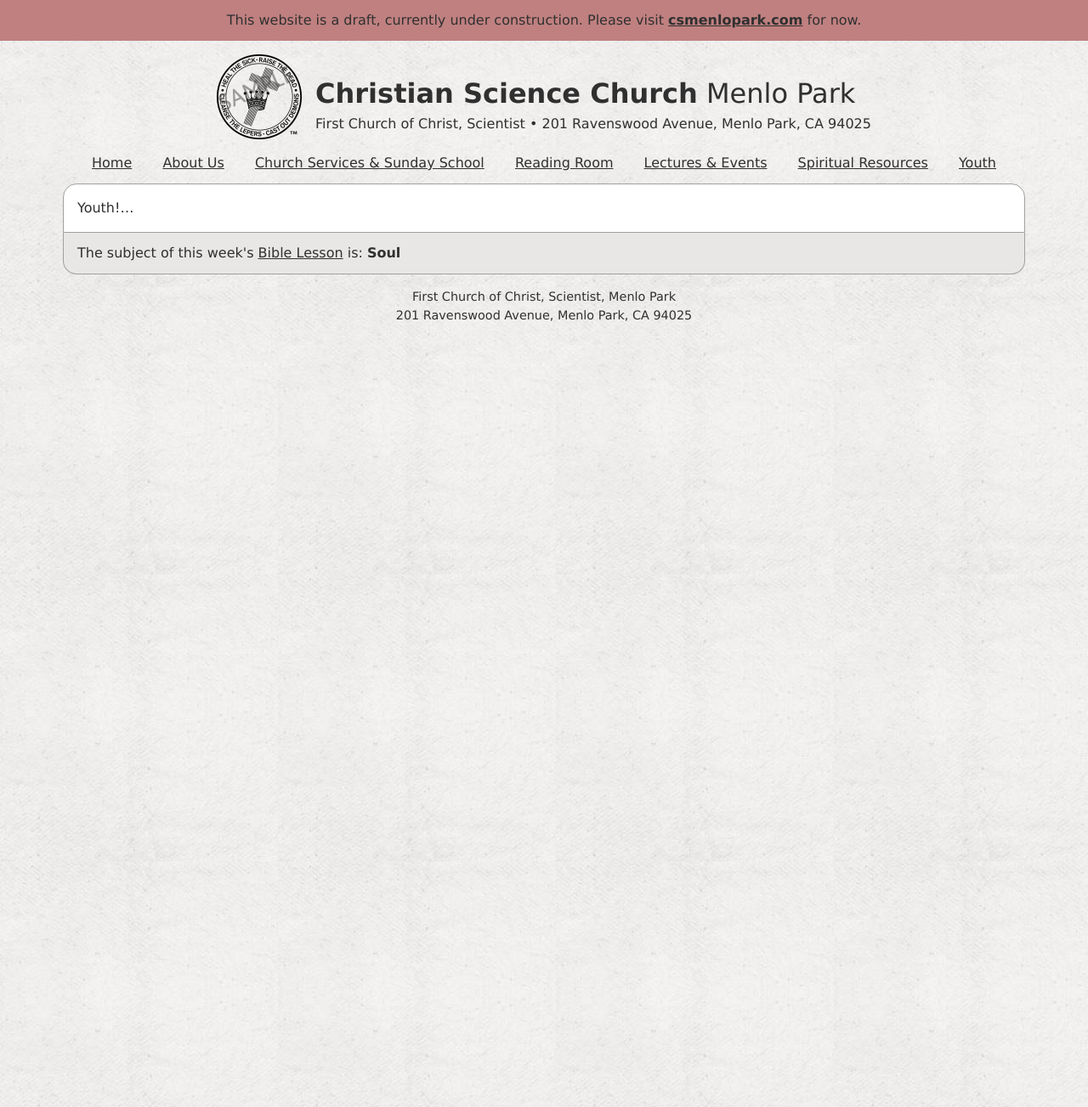
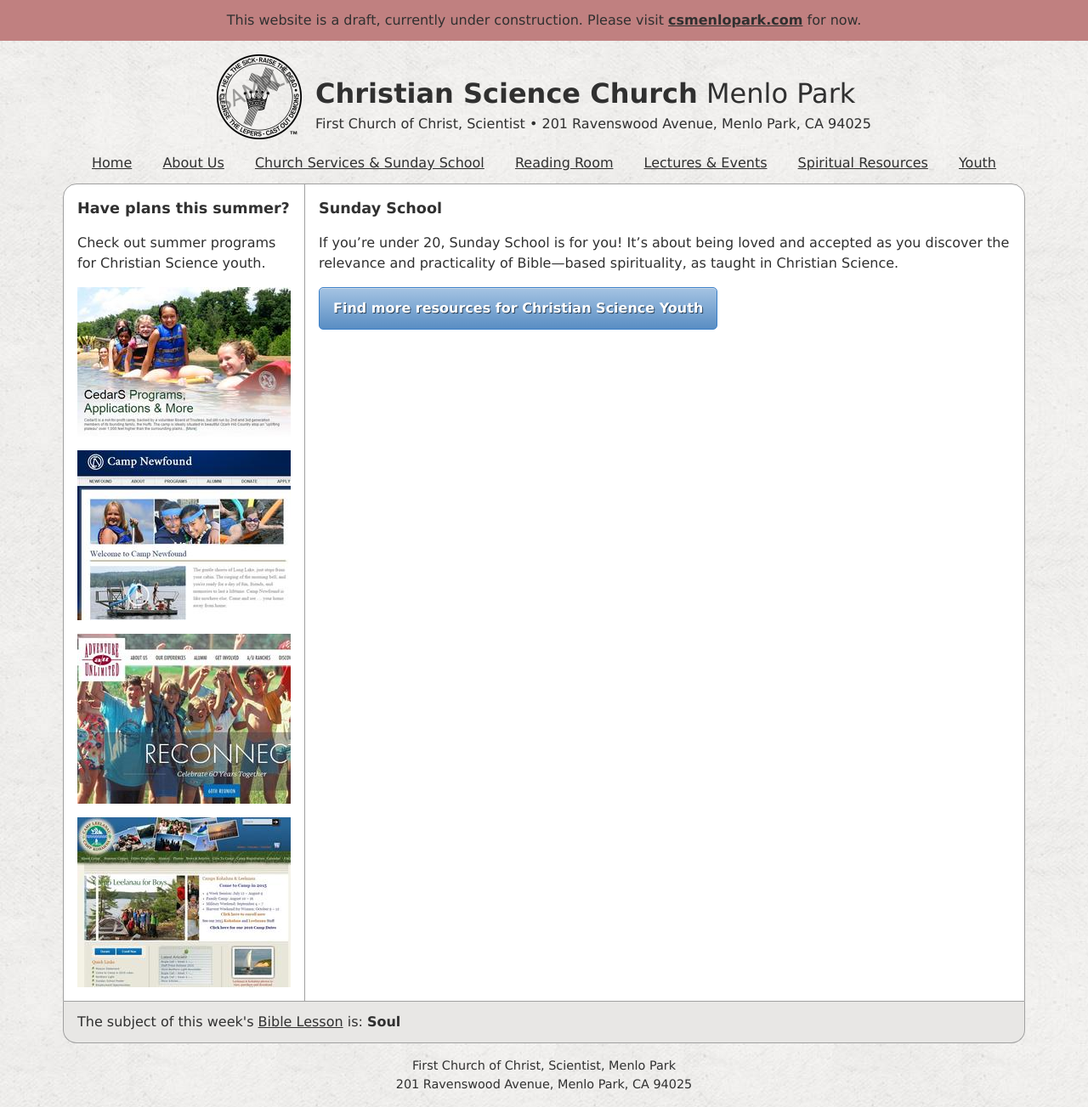
Before and after one commit to kalgynirae/csmenlopark, a Jekyll site: the page built from pages/youth.md, in a window 1280 px wide. Shown: the whole page at 85% size. Built offline with Jekyll 4.4.1, drawn with Linux system fonts in a browser that asks for light colours; our own code applies the rules of GitHub Pages for plain Markdown files.

Commit message:
Start on youth page

```diff
--- a/pages/youth.md
+++ b/pages/youth.md
@@ -3,6 +3,30 @@
 permalink: /youth/
 ---
 
-Youth!
+<section markdown="1">
 
-...
+## Have plans this summer?
+
+Check out summer programs for Christian Science youth.
+
+<img src="/media/youth/cedars.jpg">
+
+<img src="/media/youth/newfound.jpg">
+
+<img src="/media/youth/au.jpg">
+
+<img src="/media/youth/crystallake.jpg">
+
+</section>
+
+<section class="sidebar-right" markdown="1">
+
+## Sunday School
+
+If you're under 20, Sunday School is for you! It's about being loved and
+accepted as you discover the relevance and practicality of Bible—based
+spirituality, as taught in Christian Science.
+
+<a class="button" href="https://www.christianscience.com/youth/sunday-school"
+rel="_external" target="_blank">Find more resources for Christian Science Youth</a>
+</section>
```
Also changed, not shown: media/youth/au.jpg (added), media/youth/cedars.jpg (added), media/youth/crystallake.jpg (added), media/youth/newfound.jpg (added).
